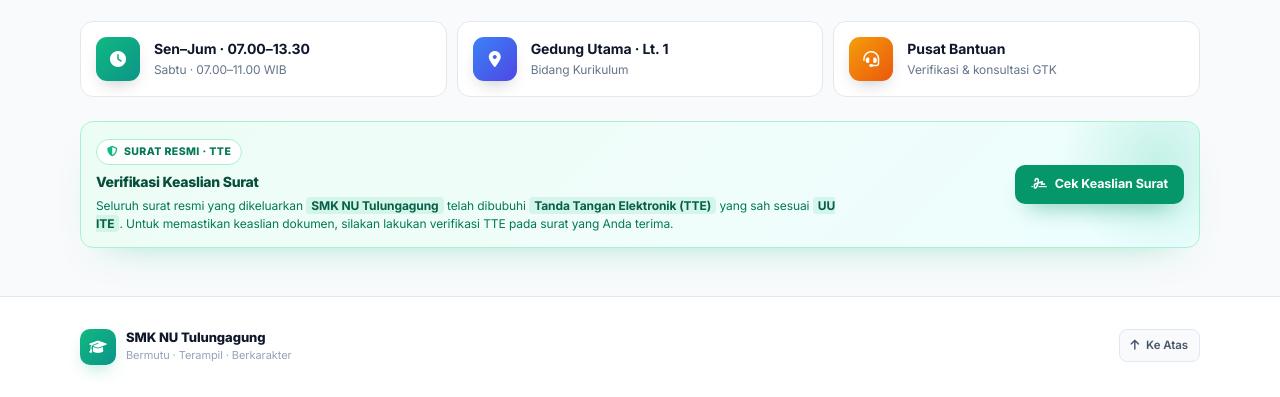
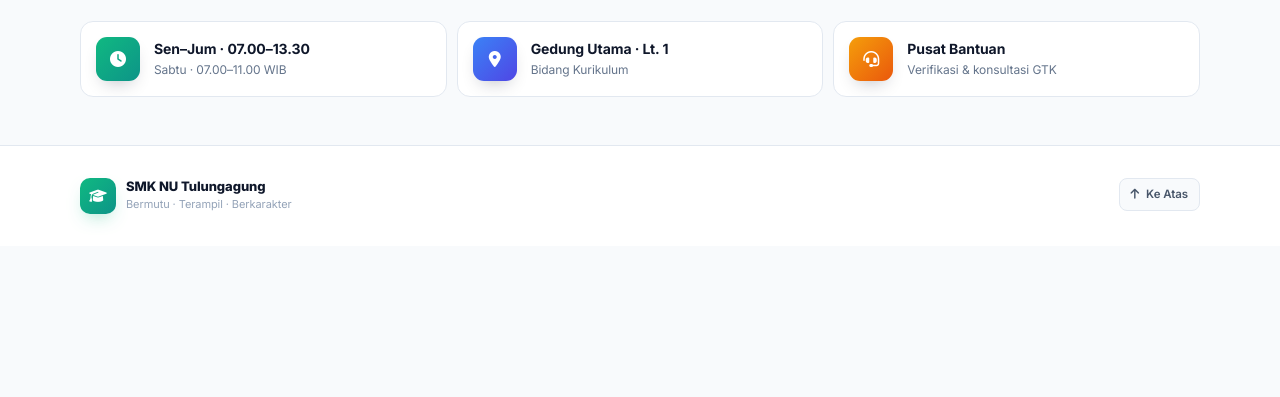
Before and after one commit to smknuta/smknuta.github.io, a plain HTML site: page index.html in a window 1280 px wide. Shown: the part 1064-1461 px from the top of the page. After the commit the page ends 1310 px from the top, so only its background shows below. Drawn offline with nearby package versions, Linux system fonts and the light colour scheme.

Commit message:
Delete footcta section from index.html
Removed the 'footcta' section and its styles from the footer.

```diff
--- a/index.html
+++ b/index.html
@@ -491,105 +491,6 @@
       line-height: 1.45;
     }
 
-    /* CTA bantuan — terang */
-    .footcta {
-      position: relative;
-      background: linear-gradient(135deg, #ecfdf5 0%, #f0fdfa 50%, #ecfeff 100%);
-      border: 1px solid #a7f3d0;
-      border-radius: 16px;
-      overflow: hidden;
-      padding: 24px 22px;
-      box-shadow: 0 18px 40px -28px rgba(16, 185, 129, 0.5);
-    }
-    .footcta::before {
-      content: '';
-      position: absolute;
-      top: -60px; right: -60px;
-      width: 200px; height: 200px;
-      background: radial-gradient(circle, rgba(16, 185, 129, 0.18), transparent 70%);
-      pointer-events: none;
-    }
-    .footcta .fc-inner {
-      position: relative;
-      z-index: 2;
-      display: flex;
-      flex-direction: column;
-      gap: 16px;
-      align-items: flex-start;
-      justify-content: space-between;
-    }
-    @media (min-width: 768px) {
-      .footcta { padding: 28px 26px; }
-      .footcta .fc-inner { flex-direction: row; align-items: center; }
-    }
-    .footcta h3 {
-      font-size: 18px;
-      font-weight: 800;
-      color: #064e3b;
-      margin: 0;
-      letter-spacing: -0.02em;
-      line-height: 1.3;
-    }
-    .footcta p {
-      font-size: 12.5px;
-      color: #047857;
-      margin: 6px 0 0;
-      line-height: 1.6;
-      max-width: 100ch;
-    }
-    .footcta p .hl {
-      color: #065f46;
-      font-weight: 700;
-      background: rgba(16, 185, 129, 0.12);
-      padding: 1px 5px;
-      border-radius: 4px;
-    }
-    .footcta .fc-actions {
-      display: flex;
-      flex-wrap: wrap;
-      gap: 10px;
-      flex-shrink: 0;
-    }
-    .footcta .fc-btn {
-      display: inline-flex;
-      align-items: center;
-      gap: 8px;
-      font-size: 12.5px;
-      font-weight: 700;
-      padding: 10px 16px;
-      border-radius: 10px;
-      transition: transform .3s var(--e), background .3s var(--e), box-shadow .3s var(--e);
-      cursor: pointer;
-      text-decoration: none;
-      white-space: nowrap;
-    }
-    .footcta .fc-btn-primary {
-      background: #059669;
-      color: #ffffff;
-      box-shadow: 0 12px 24px -14px rgba(5, 150, 105, 0.9);
-    }
-    .footcta .fc-btn-primary:hover {
-      transform: translateY(-2px);
-      background: #047857;
-      box-shadow: 0 16px 30px -14px rgba(5, 150, 105, 1);
-    }
-    .footcta .fc-badge {
-      display: inline-flex;
-      align-items: center;
-      gap: 6px;
-      font-size: 10.5px;
-      font-weight: 800;
-      color: #047857;
-      background: #ffffff;
-      border: 1px solid #a7f3d0;
-      padding: 4px 10px;
-      border-radius: 999px;
-      margin-bottom: 8px;
-      letter-spacing: 0.04em;
-      text-transform: uppercase;
-    }
-    .footcta .fc-badge i { color: #10b981; }
-
     /* Footer baru — terang */
     .footer-new {
       background: #ffffff;
@@ -698,18 +599,6 @@
     .lcard > [class*="p-6"], .lcard > [class*="p-5"] {
       padding: 15px !important;
     }
-    .footcta {
-      border-radius: 13px;
-      padding: 15px;
-    }
-    .footcta h3 {
-      font-size: 14px;
-      line-height: 1.3;
-    }
-    .footcta p {
-      font-size: 12px;
-      line-height: 1.45;
-    }
     .infobar-item {
       border-radius: 13px;
       padding: 15px;
@@ -719,7 +608,7 @@
       .infobar-item { padding: 15px; }
     }
 
-</style>
+  </style>
 </head>
 
 <body class="bg-slate-50 text-ink-700 min-h-screen flex flex-col">
@@ -823,8 +712,6 @@
           </div>
           <i class="fas fa-arrow-right tile-arrow"></i>
         </article>
-
-
       </div>
     </section>
 
@@ -835,7 +722,7 @@
           <span class="w-1 h-5 sm:h-4 lg:h-3.5 rounded-sm bg-emerald-500"></span>
           <h2 class="sec-title font-bold text-ink-900">Ruang Guru</h2>
           <span class="sec-count font-semibold text-rose-700 bg-rose-50 border border-rose-200 px-2 py-0.5 rounded inline-flex items-center gap-1">
-            <i class="fas fa-lock text-[9px] sm:text-[8px]"></i>5
+            <i class="fas fa-lock text-[9px] sm:text-[8px]"></i>6
           </span>
         </div>
         <span class="sec-badge text-ink-400 hidden sm:inline">Perlu kata sandi</span>
@@ -893,6 +780,23 @@
           <i class="fas fa-arrow-right tile-arrow"></i>
         </article>
 
+        <article onclick="promptPassword('PAI Smart','https://kurikulum.smknuta.web.id/paismart/')"
+          class="lcard tile enter-card" style="animation-delay: 0.81s;">
+          <div class="ic-wrap">
+            <div class="ic bg-gradient-to-br from-emerald-500 to-green-700 shadow-sm shadow-emerald-500/30">
+              <i class="fas fa-book-quran"></i>
+            </div>
+            <span class="ic-lock bg-white text-emerald-600">
+              <i class="fas fa-lock"></i>
+            </span>
+          </div>
+          <div class="body">
+            <h3 class="tile-title">PAI Smart</h3>
+            <p class="tile-desc lc2">Sistem pembelajaran & administrasi PAI.</p>
+          </div>
+          <i class="fas fa-arrow-right tile-arrow"></i>
+        </article>
+
         <article onclick="promptPassword('Data Peserta Didik','https://script.google.com/a/~/macros/s/AKfycbzTkNZXl2H4Tkc28cm7rR1n-o9HPUCcBaW7HGwws9kqqNqJNTgWqLKBD3fsowUZfMtG/exec')"
           class="lcard tile enter-card" style="animation-delay: 0.84s;">
           <div class="ic-wrap">
@@ -933,10 +837,8 @@
       <div class="sec-head">
         <div class="sh-left">
           <span class="sh-bar"></span>
-
           <span class="sh-badge">Pemetaaan Konsentrasi Keahlian</span>
         </div>
-
       </div>
 
       <img src="https://kursmknu.netlify.app/gambar/jurusan.jpg"
@@ -1000,33 +902,6 @@
       </div>
     </section>
 
-    <!-- ═══════════════════════════════════════════
-         CTA — VERIFIKASI KEASLIAN SURAT TTE
-         ═══════════════════════════════════════════ -->
-    <section class="mt-6 enter-section enter-section-4">
-      <div class="footcta">
-        <div class="fc-inner">
-          <div>
-            <span class="fc-badge">
-              <i class="fas fa-shield-halved"></i> Surat Resmi · TTE
-            </span>
-            <h3>Verifikasi Keaslian Surat</h3>
-            <p>
-              Seluruh surat resmi yang dikeluarkan <span class="hl">SMK NU Tulungagung</span>
-              telah dibubuhi <span class="hl">Tanda Tangan Elektronik (TTE)</span> yang sah
-              sesuai <span class="hl">UU ITE</span>. Untuk memastikan keaslian dokumen,
-              silakan lakukan verifikasi TTE pada surat yang Anda terima.
-            </p>
-          </div>
-          <div class="fc-actions">
-            <button onclick="openLink('https://tte.kominfo.go.id/')" class="fc-btn fc-btn-primary">
-              <i class="fas fa-signature"></i> Cek Keaslian Surat
-            </button>
-          </div>
-        </div>
-      </div>
-    </section>
-
   </main>
 
   <!-- ═══════════════════════════════════════════
@@ -1052,8 +927,6 @@
           </a>
         </div>
       </div>
-
-
 
     </div>
   </footer>
```
